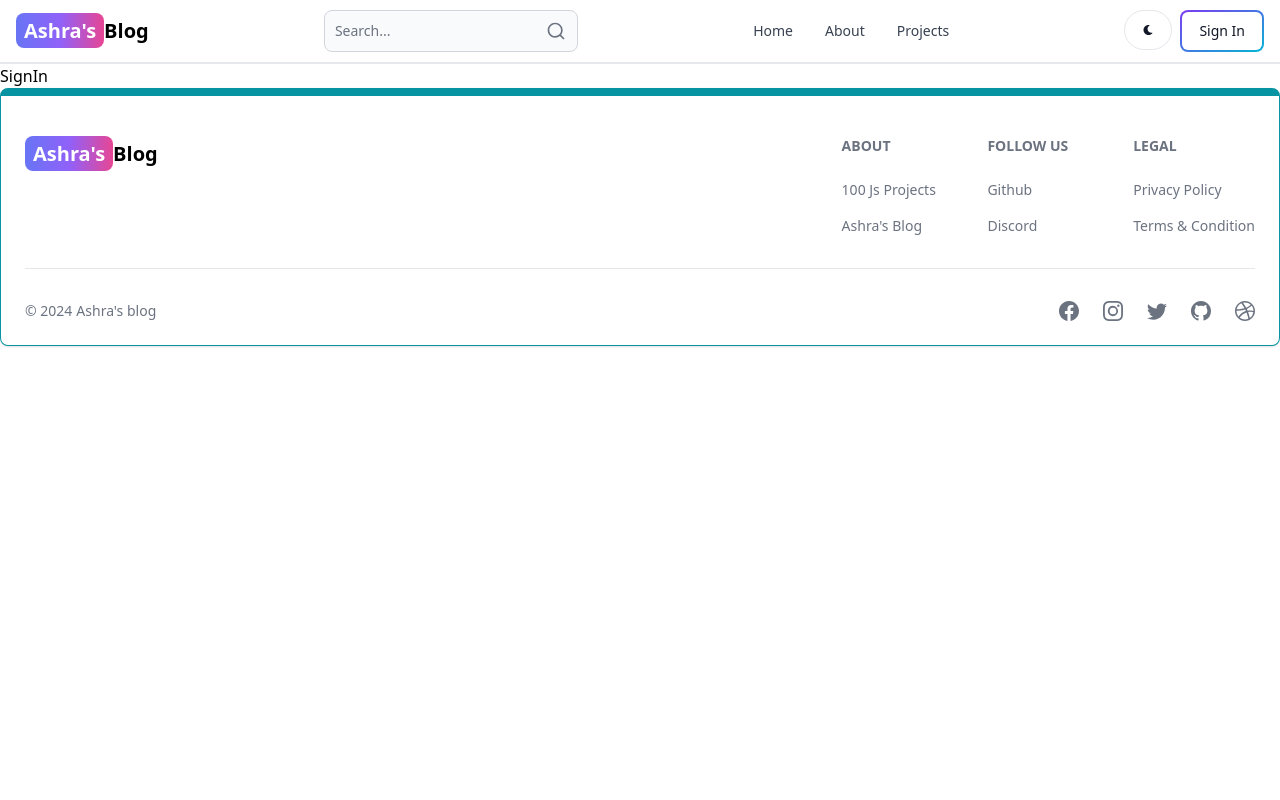
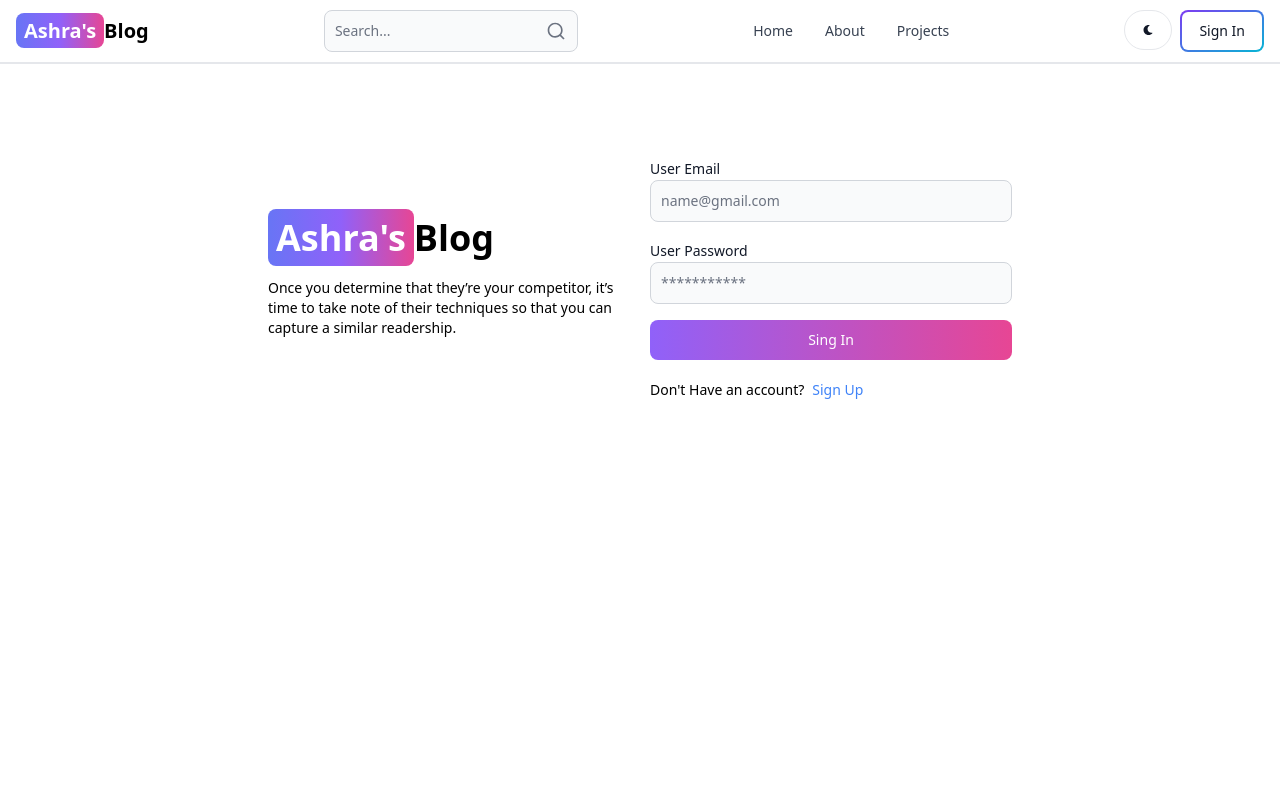
Before and after one commit to ashrafali2000/mern-blog-app, a React (Vite) app in the folder frontend/: page /sign-in in a window 1280 px wide. Shown: the top 800 px of the page. Built offline with nearby package versions, Linux system fonts and the light colour scheme.

Commit message:
create and add signin ui

```diff
--- a/frontend/src/pages/SignIn.jsx
+++ b/frontend/src/pages/SignIn.jsx
@@ -1,5 +1,108 @@
-import React from "react";
+import { Alert, Button, Label, Spinner, TextInput } from "flowbite-react";
+import React, { useState } from "react";
+import { Link, useNavigate } from "react-router-dom";
 
 export default function SignIn() {
-  return <div>SignIn</div>;
+  const [formData, setFormData] = useState({});
+  const [errorMessage, setErrorMessage] = useState(null);
+  const [loading, setLoading] = useState(false);
+  const navigate = useNavigate();
+  const handleChange = (e) => {
+    setFormData({ ...formData, [e.target.id]: e.target.value.trim() });
+  };
+
+  const handleSubmit = async (e) => {
+    e.preventDefault();
+    if (!formData.email || !formData.password) {
+      return setErrorMessage("Please fill out the fields.");
+    }
+    try {
+      setLoading(true);
+      setErrorMessage(null);
+      const res = await fetch("/api/auth/signin", {
+        method: "POST",
+        headers: { "Content-Type": "application/json" },
+        body: JSON.stringify(formData),
+      });
+      const data = await res.json();
+      if (data.success === false) {
+        return setErrorMessage(data.message);
+      }
+      setLoading(false);
+      if (res.ok) {
+        navigate("/");
+      }
+    } catch (error) {
+      setErrorMessage(error.message);
+      setLoading(false);
+    }
+  };
+  return (
+    <div className="min-h-screen mt-20">
+      <div className="flex p-3 max-w-3xl mx-auto flex-col md:flex-row md:items-center gap-5">
+        {/* left */}
+        <div className="flex-1">
+          <Link to="/" className="text-4xl font-bold dark:text-white">
+            <span className="px-2 py-1 bg-gradient-to-r from-indigo-500 via-purple-500 to-pink-500 rounded-lg text-white">
+              Ashra's
+            </span>
+            Blog
+          </Link>
+          <p className="text-sm mt-5">
+            Once you determine that they’re your competitor, it’s time to take
+            note of their techniques so that you can capture a similar
+            readership.
+          </p>
+        </div>
+        {/* right */}
+        <div className="flex-1">
+          <form className="flex flex-col gap-4" onSubmit={handleSubmit}>
+            <div>
+              <Label value="User Email" />
+              <TextInput
+                type="email"
+                placeholder="name@gmail.com"
+                id="email"
+                onChange={handleChange}
+              />
+            </div>
+            <div>
+              <Label value="User Password" />
+              <TextInput
+                type="password"
+                placeholder="***********"
+                id="password"
+                onChange={handleChange}
+              />
+            </div>
+            <Button
+              gradientDuoTone="purpleToPink"
+              type="submit"
+              disabled={loading}
+            >
+              {loading ? (
+                <>
+                  <Spinner size="sm" />
+                  <span className="pl-3">Loading...</span>
+                </>
+              ) : (
+                "Sing In"
+              )}
+            </Button>
+          </form>
+          <div className="flex gap-2 text-sm mt-5">
+            <span>Don't Have an account?</span>
+            <Link to="/sign-up" className="text-blue-500">
+              Sign Up
+            </Link>
+          </div>
+          {errorMessage && (
+            <Alert className="mt-5" color="failure">
+              {errorMessage}
+            </Alert>
+          )}
+        </div>
+      </div>
+    </div>
+  );
 }
```
